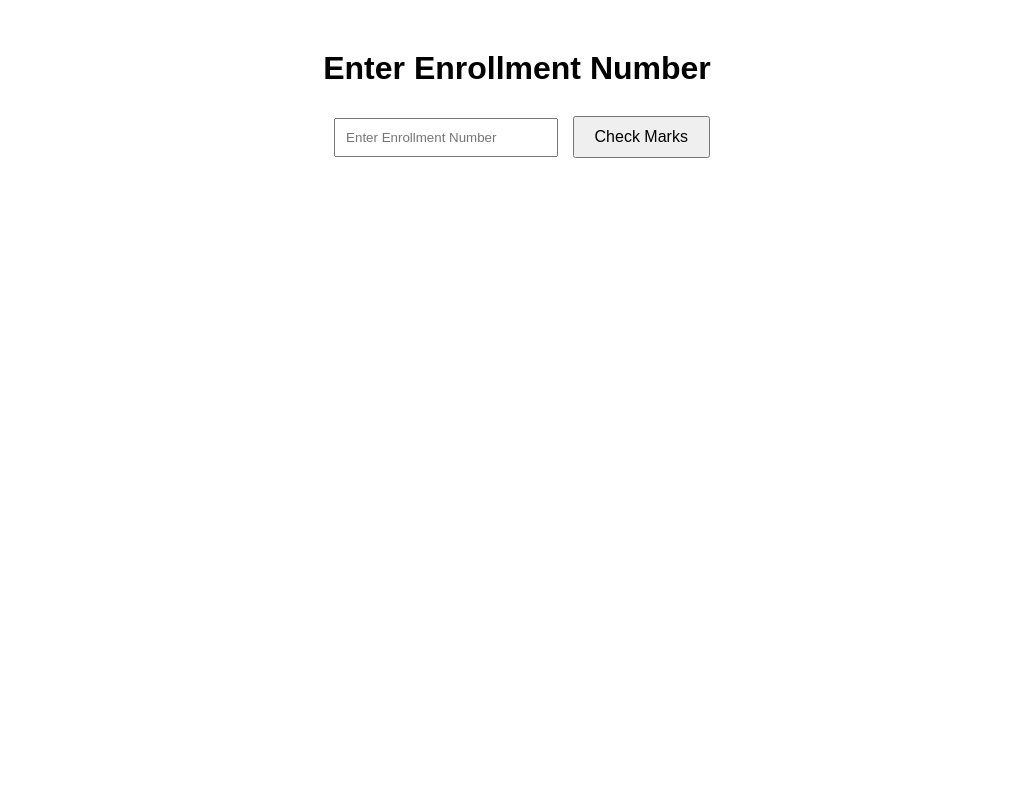
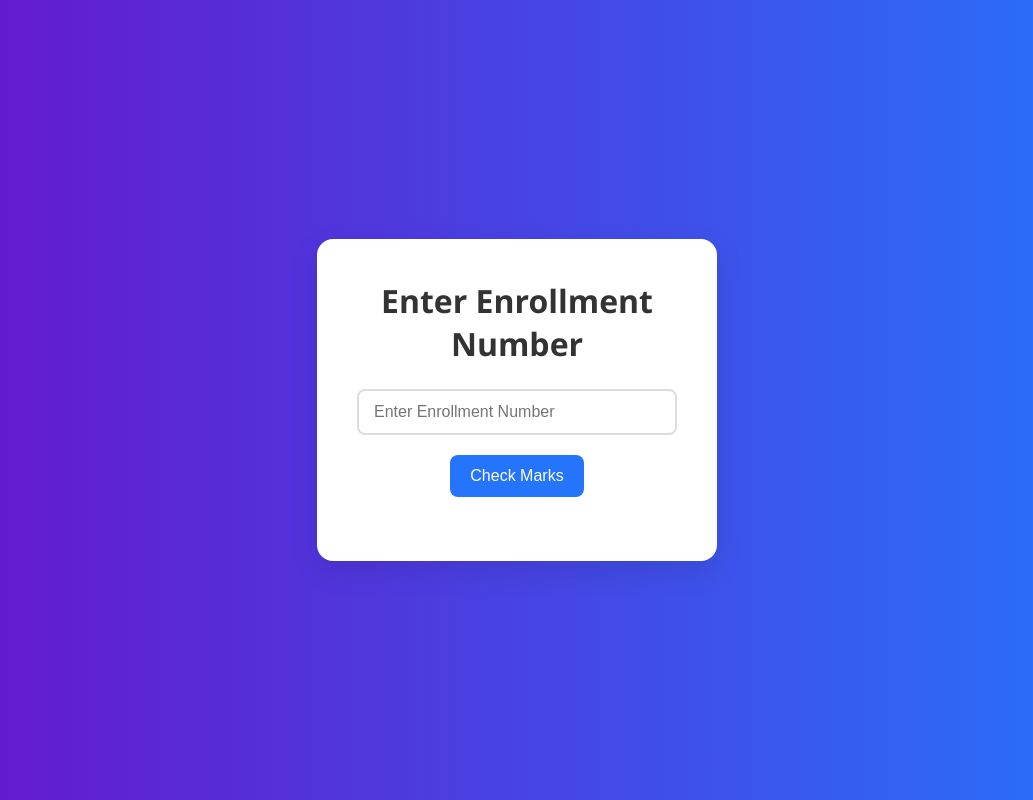
Before and after one commit to BhuvaPrashant0085/marks-declaration, a plain HTML site: page index.html in a window 1280 px wide. Shown: the whole page, without its empty margins (123-1156 px from the left). Drawn offline with Linux system fonts and the light colour scheme.

Commit message:
Update index.html

```diff
--- a/index.html
+++ b/index.html
@@ -1,46 +1,87 @@
 <!DOCTYPE html>
 <html lang="en">
 <head>
-    <meta charset="UTF-8">
-    <meta name="viewport" content="width=device-width, initial-scale=1.0">
+  <meta charset="UTF-8" />
+  <meta name="viewport" content="width=device-width, initial-scale=1.0"/>
   <title>Student Marks Lookup</title>
   <style>
+    * {
+      box-sizing: border-box;
+      margin: 0;
+      padding: 0;
+    }
+
     body {
-            font-family: Arial, sans-serif;
-            margin: 50px;
+      font-family: 'Segoe UI', Tahoma, Geneva, Verdana, sans-serif;
+      background: linear-gradient(to right, #6a11cb, #2575fc);
+      min-height: 100vh;
+      display: flex;
+      justify-content: center;
+      align-items: center;
+      padding: 20px;
     }
+
     .container {
-            max-width: 600px;
-            margin: auto;
+      background-color: white;
+      padding: 40px;
+      border-radius: 16px;
+      box-shadow: 0 10px 30px rgba(0, 0, 0, 0.1);
+      width: 100%;
+      max-width: 400px;
       text-align: center;
     }
-        input {
-            padding: 10px;
-            margin: 10px;
-            width: 200px;
+
+    h1 {
+      margin-bottom: 24px;
+      color: #333;
     }
+
+    input[type="text"] {
+      width: 100%;
+      padding: 12px 15px;
+      margin-bottom: 20px;
+      border: 2px solid #ddd;
+      border-radius: 8px;
+      font-size: 16px;
+      transition: border-color 0.3s;
+    }
+
+    input[type="text"]:focus {
+      border-color: #2575fc;
+      outline: none;
+    }
+
     button {
-            padding: 10px 20px;
+      padding: 12px 20px;
       font-size: 16px;
+      background-color: #2575fc;
+      color: white;
+      border: none;
+      border-radius: 8px;
+      cursor: pointer;
+      transition: background-color 0.3s ease;
     }
+
+    button:hover {
+      background-color: #1a5ed0;
+    }
+
     .marks {
-            margin-top: 20px;
+      margin-top: 24px;
       font-size: 18px;
+      font-weight: bold;
     }
   </style>
 </head>
 <body>
-
   <div class="container">
     <h1>Enter Enrollment Number</h1>
-        <input type="text" id="enrollmentNumber" placeholder="Enter Enrollment Number">
+    <input type="text" id="enrollmentNumber" placeholder="Enter Enrollment Number" />
     <button onclick="getMarks()">Check Marks</button>
-
     <div class="marks" id="marksDisplay"></div>
   </div>
 
   <script>
-        // Sample marks for students (you can expand this as needed)
     const studentMarks = {
       "230007001": 85,
       "230007002": 10,
@@ -93,6 +134,5 @@
       }
     }
   </script>
-
 </body>
 </html>
```
Lines whose indentation alone changed are shown as unchanged.
